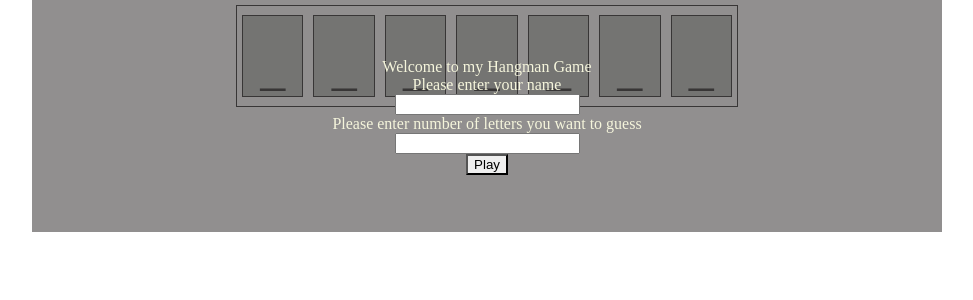
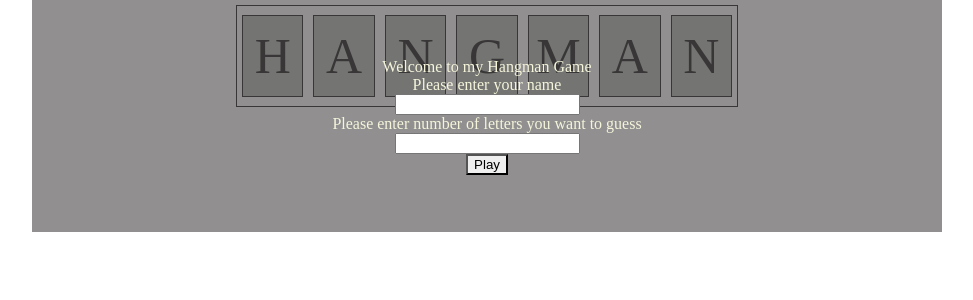
Before and after one commit to MatthiasWanner/vite-hangman_game, a React (Vite) app: page / in a window 1280 px wide. Shown: the top 300 px of the page, without its empty margins (153-1126 px from the left). Built offline with nearby package versions, Linux system fonts and the light colour scheme.

Commit message:
HANGMAN appear in the Word to guess screen before start game

```diff
--- a/src/App.jsx
+++ b/src/App.jsx
@@ -12,6 +12,7 @@
   const [level, setLevel] = useState(0);
   const [word, setWord] = useState('HANGMAN'.split(''));
   const [score, setScore] = useState(26);
+  const [isStartOfParty, setIsStartOfParty] = useState(true);
   // const [keyPressed, setKeyPressed] = useState('');
   const haveName = player !== '';
   const won = word.every(i => isFound.includes(i));
@@ -40,6 +41,7 @@
     setPlayer(name);
     setLevel(level);
     getWord(level);
+    setIsStartOfParty(false);
   }
 
   const compareLetters = (index, letter) => {
@@ -77,6 +79,7 @@
       }
 
       <WordToGuess
+        isStart = {isStartOfParty}
         word={word}
         lettersFound={isFound}
       />
--- a/src/components/WordToGuess.jsx
+++ b/src/components/WordToGuess.jsx
@@ -4,7 +4,7 @@
 import '../css/WordToGuess.css'
 
 
-const WordToGuess = ( {word, lettersFound} ) => {
+const WordToGuess = ( {isStart, word, lettersFound} ) => {
 
     function getGuessLetterStatus(letter){
         if(lettersFound.includes(letter)){
@@ -19,7 +19,7 @@
         {word.map((letter, index) => (
           <LetterToGuess
             letter={letter}
-            status={getGuessLetterStatus(letter)}
+            status={isStart ? 'visible' : getGuessLetterStatus(letter)}
             index={index}
             key={index}
           />
```
